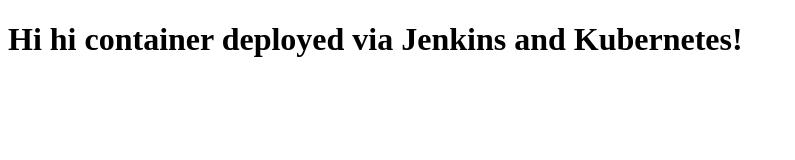
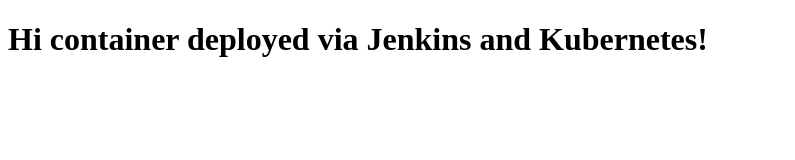
Before and after one commit to gvipinnair/new-jenkins, a plain HTML site: page index.html in a window 1280 px wide. Shown: the whole page, without its empty margins (0-795 px from the left). Drawn offline with Linux system fonts and the light colour scheme.

Commit message:
nginx:1.2.5

```diff
--- a/index.html
+++ b/index.html
@@ -4,6 +4,6 @@
     <title>Welcome to NGINX from Jenkins!</title>
   </head>
   <body>
-    <h1>Hi  hi container deployed via Jenkins and Kubernetes!</h1>
+    <h1>Hi container deployed via Jenkins and Kubernetes!</h1>
   </body>
 </html>
```
